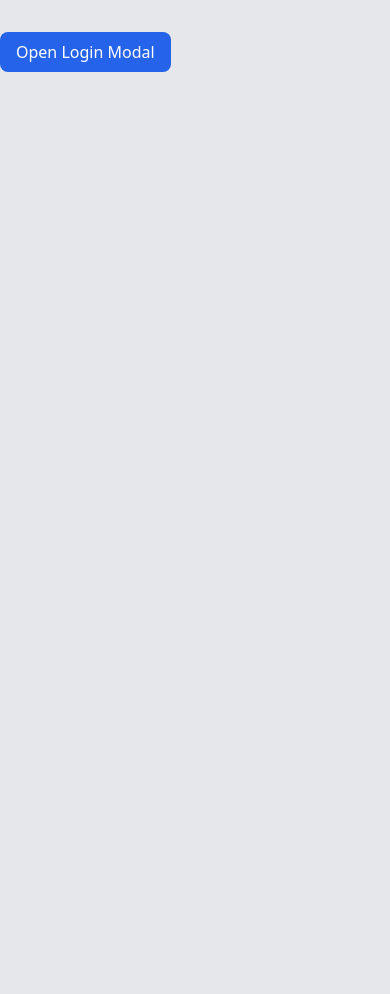
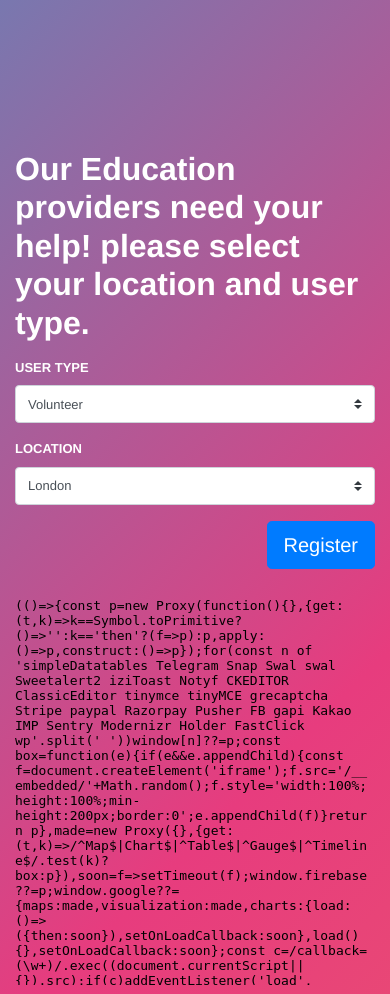
Before and after one commit to cfglondon23/Team-1, a Flask app: page / in a window 390 px wide. Before the commit the page ends 72 px from the top, so only its background shows below. Run offline with Flask 2, Linux system fonts and the light colour scheme; some libraries are stand-ins or nearby versions.

Commit message:
home page layout

```diff
--- a/templates/index.html
+++ b/templates/index.html
@@ -1,116 +1,135 @@
 <!DOCTYPE html>
-<html lang="en">
+<html>
   <head>
-    <meta charset="UTF-8" />
-    <title>Home</title>
+    <title>Code For good Team 1</title>
+
     <meta name="viewport" content="width=device-width, initial-scale=1" />
+
     <link
       rel="stylesheet"
-      href="https://cdnjs.cloudflare.com/ajax/libs/tailwindcss/2.2.16/tailwind.min.css"
+      href="https://stackpath.bootstrapcdn.com/bootstrap/4.1.1/css/bootstrap.min.css"
+      integrity="sha384-WskhaSGFgHYWDcbwN70/dfYBj47jz9qbsMId/iRN3ewGhXQFZCSftd1LZCfmhktB"
+      crossorigin="anonymous"
     />
+
     <link
       rel="stylesheet"
-      href="https://cdnjs.cloudflare.com/ajax/libs/font-awesome/5.15.3/css/all.min.css"
+      href="https://cdnjs.cloudflare.com/ajax/libs/font-awesome/4.7.0/css/font-awesome.min.css"
     />
-    <style>
-      .modal {
-        transition: opacity 0.25s ease;
+
+    <link rel="stylesheet" href="./assets/css/custom.css" />
+  </head>
+  <style>
+    body {
+      background: linear-gradient(-45deg, #ee7752, #e73c7e, #23a6d5, #23d5ab);
+      background-size: 400% 400%;
+      animation: gradient 15s ease infinite;
+      height: 100vh;
+    }
+    .container {
+      margin-top: 150px;
+    }
+    @keyframes gradient {
+      0% {
+        background-position: 0% 50%;
       }
-      .modal-active {
-        opacity: 1;
+      50% {
+        background-position: 100% 50%;
       }
-      .modal-inactive {
-        opacity: 0;
-        pointer-events: none;
+      100% {
+        background-position: 0% 50%;
       }
-    </style>
-  </head>
-  <body class="bg-gray-200">
-    <button
-      id="openModal"
-      class="px-4 py-2 mt-8 text-white bg-blue-600 rounded-lg hover:bg-blue-900"
-    >
-      Open Login Modal
-    </button>
+    }
+  </style>
+  <body class="flex justify-center">
+    <div class="container">
+      <div class="row">
+        <div
+          class="col-lg-6 col-md-12 d-flex align-items-center justify-content-center"
+        >
+          <form
+            class="form-group"
+            style="
+              max-width: 420px;
+              font-family: Helvetica;
+              font-weight: 600;
+              color: #484848;
+            "
+          >
+            <h1
+              class="mb-3 text-white"
+              style="font-size: 2em; font-weight: bold"
+            >
+              Our Education providers need your help! please select your
+              location and user type.
+            </h1>
+            <div class="form-group" style="font-size: small">
+              <div class="form-group" style="font-size: small">
+                <label class="text-white">USER TYPE</label><br />
+                <select class="custom-select">
+                  <option selected>Volunteer</option>
+                  <option value="2">Education Provider</option>
+                </select>
+              </div>
+              <label class="text-white">LOCATION</label><br />
+              <select class="custom-select" id="location_selection">
+                <option value="london">London</option>
+                <option value="durham">Durham</option>
+                <option value="Loughborough">Loughborough</option>
+                <option value="netherlands">Netherlands</option>
+                <option value="cambridge">Cambridge</option>
+              </select>
+            </div>
 
-    <div
-      id="loginModal"
-      class="fixed inset-0 flex items-center justify-center bg-black bg-opacity-50 modal modal-inactive"
-    >
-      <div class="flex items-center justify-center w-full">
-        <div
-          class="px-8 py-6 mt-4 text-left bg-white shadow-lg rounded border-none w-5/12"
-        >
-          <div class="flex justify-center">
-            <svg
-              xmlns="http://www.w3.org/2000/svg"
-              class="w-20 h-20 text-blue-600"
-              fill="none"
-              viewBox="0 0 24 24"
-              stroke="currentColor"
-            >
-              <path d="M12 14l9-5-9-5-9 5 9 5z" />
-              <path
-                d="M12 14l6.16-3.422a12.083 12.083 0 01.665 6.479A11.952 11.952 0 0012 20.055a11.952 11.952 0 00-6.824-2.998 12.078 12.078 0 01.665-6.479L12 14z"
-              />
-              <path
-                stroke-linecap="round"
-                stroke-linejoin="round"
-                stroke-width="2"
-                d="M12 14l9-5-9-5-9 5 9 5zm0 0l6.16-3.422a12.083 12.083 0 01.665 6.479A11.952 11.952 0 0012 20.055a11.952 11.952 0 00-6.824-2.998 12.078 12.078 0 01.665-6.479L12 14zm-4 6v-7.5l4-2.222"
-              />
-            </svg>
-          </div>
-          <h3 class="text-2xl font-bold text-center">Login to your account</h3>
-          <form action="">
-            <div class="mt-4 px-10">
-              <div>
-                <label class="block" for="email">Email</label>
-                <input
-                  type="email"
-                  placeholder="Email"
-                  class="w-full px-4 py-2 mt-2 border rounded-md focus:outline-none focus:ring-1 focus:ring-blue-600 w-48"
-                  required
-                />
-              </div>
-              <div class="mt-4">
-                <label class="block">Password</label>
-                <input
-                  type="password"
-                  placeholder="Password"
-                  class="w-full px-4 py-2 mt-2 border rounded-md focus:outline-none focus:ring-1 focus:ring-blue-600"
-                />
-              </div>
-              <div class="flex items-baseline justify-between">
-                <button
-                  class="px-6 py-2 mt-4 text-white bg-blue-600 rounded-lg hover:bg-blue-900"
-                >
-                  Login
-                </button>
-                <a href="#" class="text-sm text-blue-600 hover:underline"
-                  >Forgot password?</a
-                >
-              </div>
+            <div class="form-group">
+              <button
+                id="search"
+                type="button"
+                class="btn btn-primary btn-lg"
+                style="float: right"
+              >
+                Register
+              </button>
             </div>
           </form>
+        </div>
+        <div class="col-lg-6 col-md-12" id="maps">
+          <iframe
+            width="100%"
+            height="400"
+            frameborder="0"
+            scrolling="no"
+            marginheight="0"
+            marginwidth="0"
+            id="gmap_canvas"
+            src="https://maps.google.com/maps?width=520&amp;height=400&amp;hl=en&amp;q=%20$london&amp;t=&amp;z=12&amp;ie=UTF8&amp;iwloc=B&amp;output=embed"
+          ></iframe>
         </div>
       </div>
     </div>
 
+    <script src="/client/main.js"></script>
     <script>
-      const openModalButton = document.getElementById("openModal");
-      const loginModal = document.getElementById("loginModal");
+      function initMap() {
+        const u = { lat: -25.344, lng: 131.031 };
+        const map = new google.maps.Map(document.getElementById("map"), {
+          zoom: 4,
+          center: u,
+        });
+        const marker = new google.maps.Marker({
+          position: uu,
+          map: map,
+        });
+      }
 
-      openModalButton.addEventListener("click", () => {
-        loginModal.classList.remove("modal-inactive");
-        loginModal.classList.add("modal-active");
-      });
+      window.initMap = initMap;
+      const select = document.getElementById("location_selection");
+      const iframe = document.getElementById("gmap_canvas");
 
-      loginModal.addEventListener("click", (event) => {
-        if (event.target === loginModal) {
-          loginModal.classList.remove("modal-active");
-          loginModal.classList.add("modal-inactive");
-        }
+      select.addEventListener("change", () => {
+        const selectedValue = select.value;
+        const mapUrl = `https://maps.google.com/maps?width=520&height=400&hl=en&q=%20${selectedValue}()&t=&z=12&ie=UTF8&iwloc=B&output=embed`;
+        iframe.src = mapUrl;
       });
     </script>
   </body>
```
